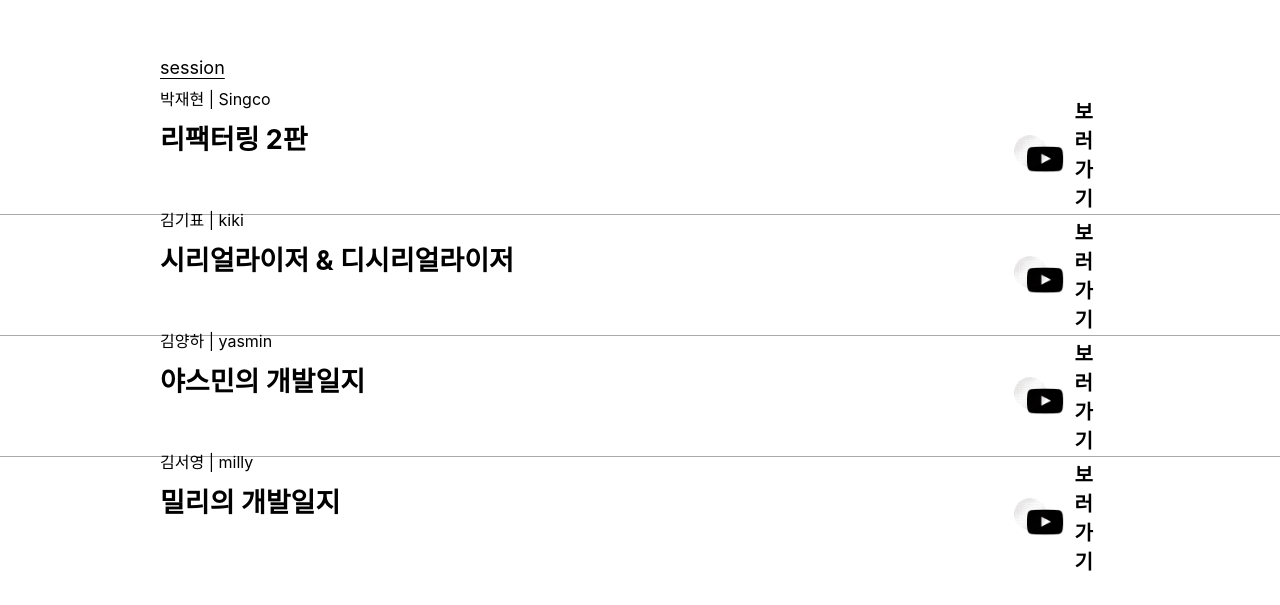
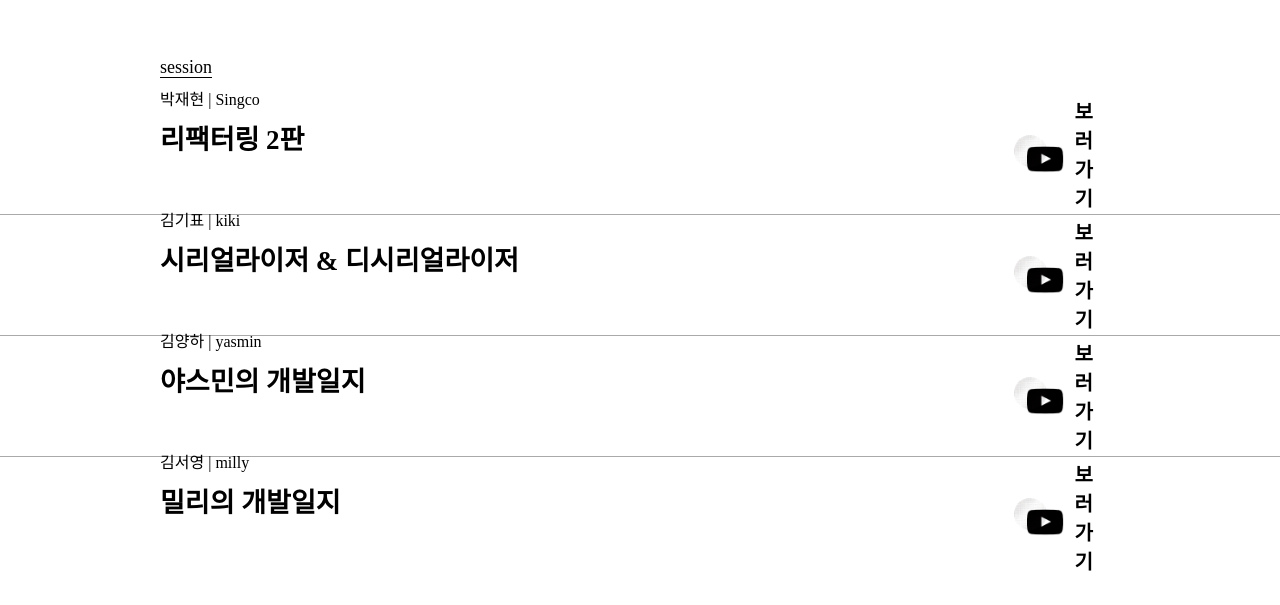
Before and after one commit to gxxrxn/coffee-tech-seminar, a React (Create React App) app: page / in a window 1280 px wide. Shown: the part 875-1480 px from the top of the page. Built offline with nearby package versions, Linux system fonts and the light colour scheme; a web font is replaced by a local one.

Commit message:
styles(Session): Session 컴포넌트에 폰트 설정

```diff
--- a/src/components/Session/Session.css
+++ b/src/components/Session/Session.css
@@ -1,4 +1,6 @@
 .Session {
+    font-family: 'Pretendard';
+    font-weight: 300;
     width: 100%;
     height: 100vh;
     overflow: hidden;
```
